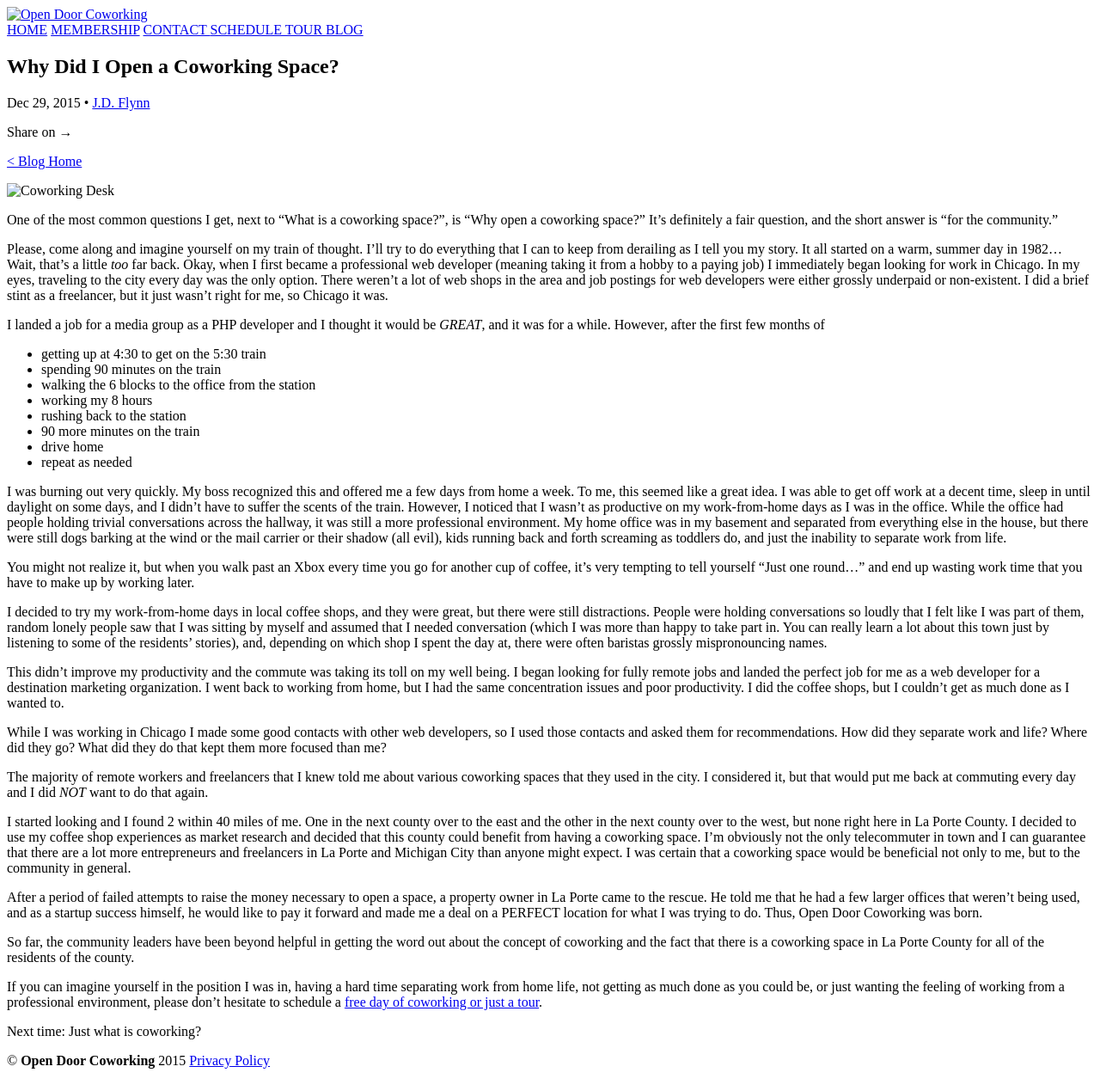
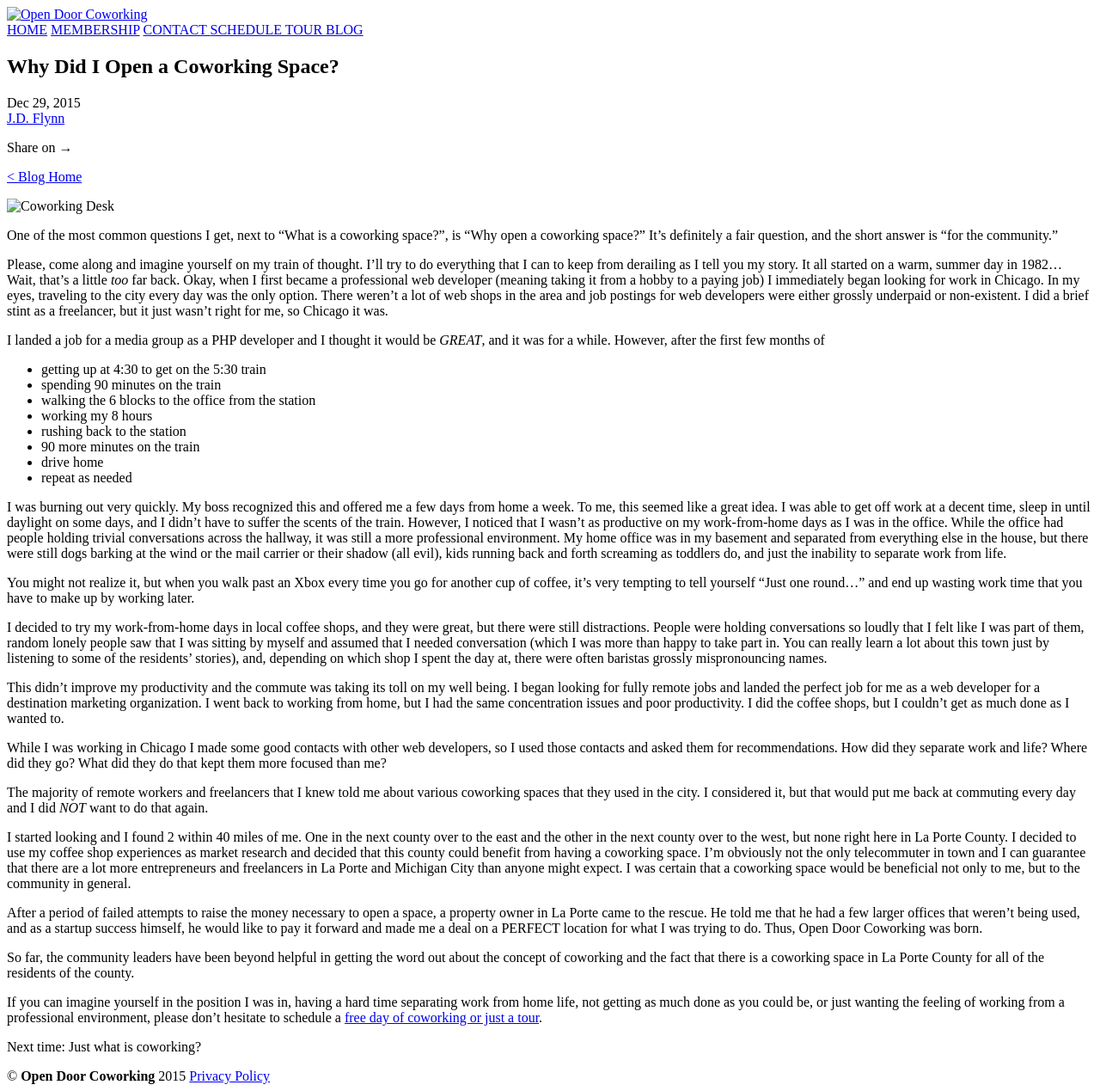
Before and after one commit to JDDoesDev/tlp, a Jekyll site: the page built from jekyll/_posts/2015-12-29-why-coworking.md, in a window 1280 px wide. Shown: the whole page at 86% size. Built offline with Jekyll 4.4.1, drawn with Linux system fonts in a browser that asks for light colours; nearby versions of some CDN libraries; library files that are not in the unit come from our copies; comment, search, counter and statistics services are not loaded.

Commit message:
columnizing the data again and again

```diff
--- a/jekyll/_layouts/post.html
+++ b/jekyll/_layouts/post.html
@@ -7,7 +7,7 @@
     <h1 class="post-title center underline" itemprop="name headline">{{ page.title }}</h1>
   </header>
     <div class="w-col w-col-2">
-    <p class="post-meta"><time datetime="{{ page.date | date_to_xmlschema }}" itemprop="datePublished">{{ page.date | date: "%b %-d, %Y" }}</time>{% if page.author %} • <a href="mailto:{{ site.email}}" itemprop="author" itemscope itemtype="http://schema.org/Person"><span itemprop="name">{{ page.author }}</span></a>{% endif %}
+    <p class="post-meta"><time datetime="{{ page.date | date_to_xmlschema }}" itemprop="datePublished">{{ page.date | date: "%b %-d, %Y" }}</time>{% if page.author %} <br /> <a href="mailto:{{ site.email}}" itemprop="author" itemscope itemtype="http://schema.org/Person"><span itemprop="name">{{ page.author }}</span></a>{% endif %}
       {% include _share-page.html %}
       </p>
   <p class="blog-home"><a href="/blog"> &lt; Blog Home</a></p>
```
Also changed, not shown: 2 other files.
